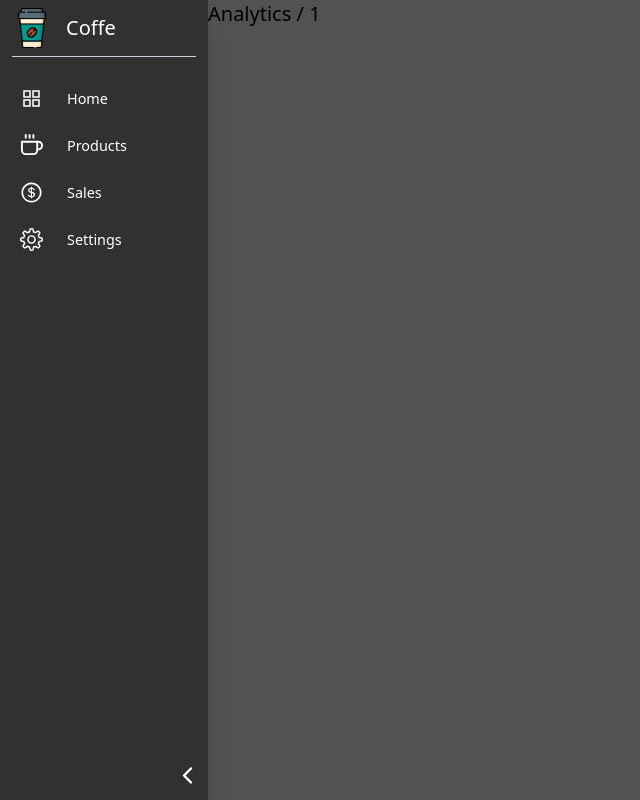
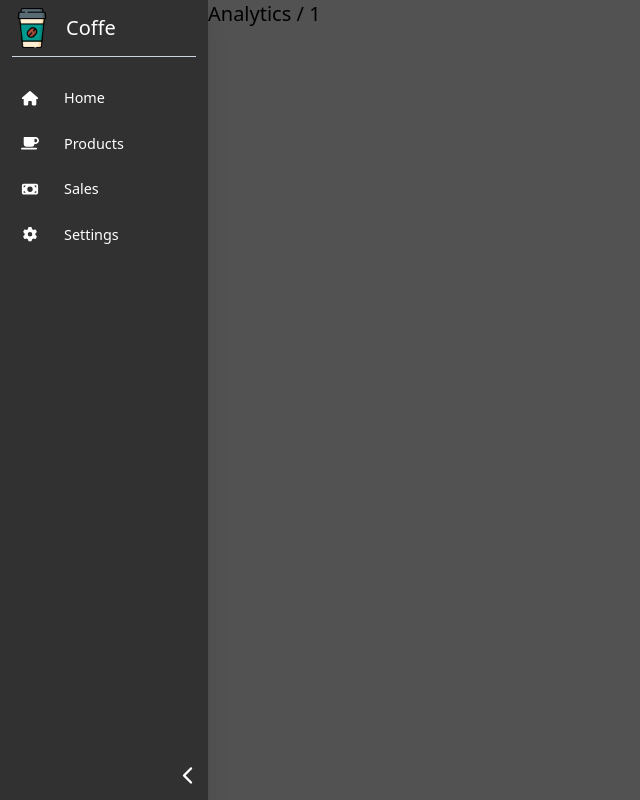
Before and after one commit to Daniel-LA0303/coffe_app, a React (Vite) app: page /analytics/1 in a window 1280 px wide. Shown: the whole page, without its empty margins (0-640 px from the left). Built offline with nearby package versions, Linux system fonts and the light colour scheme; no server answers.

Commit message:
sidebar new update

```diff
--- a/src/components/ContentAside/ContentAside.jsx
+++ b/src/components/ContentAside/ContentAside.jsx
@@ -4,7 +4,18 @@ import useApp from '../../hooks/useApp';
 
 const ContentAside = ({aside}) => {
 
-    const {coffe} = useApp();
+    const {
+        coffe,
+        openModal,
+        setOpenModal
+    } = useApp();
+
+    const handleClick = () => {
+        if(!aside){
+            setOpenModal(false)
+        }
+        console.log('click');
+    }
 
   return (
     <>
@@ -19,7 +30,9 @@ const ContentAside = ({aside}) => {
         </div>
         <div className={`${aside && 'bg-[#313131]'} h-1/6 mt-5 w-full text-white`}>
           <h3 className="my-5">Total: $500.30</h3>
-          <button className='bg-[#0D7377] w-full h-10 rounded-lg hover:bg-[#408b8e] transition duration-300 '>Add </button>
+          <button
+            onClick={() => handleClick()}
+            className='bg-[#0D7377] w-full h-10 rounded-lg hover:bg-[#408b8e] transition duration-300 '>Add </button>
         </div>
     </>
   )
--- a/src/context/AppContext.jsx
+++ b/src/context/AppContext.jsx
@@ -14,6 +14,8 @@ const AppProvider = ({children}) => {
     const [pizzas, setPizzas] = useState([])
     const [donuts, setDonuts] = useState([])
     const [biscuits, setBiscuits] = useState([])
+
+    const [openModal, setOpenModal] = useState(false)
 
     // const
 
@@ -45,7 +47,9 @@ const AppProvider = ({children}) => {
                 cakes,
                 pizzas,
                 donuts,
-                biscuits
+                biscuits,
+                openModal,
+                setOpenModal
             }}
         >
             {children}
--- a/src/layouts/sidebar/index.jsx
+++ b/src/layouts/sidebar/index.jsx
@@ -24,9 +24,11 @@ import { RiBuilding3Line } from "react-icons/ri";
 import {GrNotification} from 'react-icons/gr'
 import { useMediaQuery } from "react-responsive";
 import { MdMenu } from "react-icons/md";
-import { Link,  useLocation, useRoutes } from "react-router-dom";
+import { NavLink,  useLocation, useRoutes } from "react-router-dom";
 import ContentAside from "../../components/ContentAside/ContentAside";
-
+import useApp from "../../hooks/useApp";
+import { FontAwesomeIcon } from "@fortawesome/react-fontawesome";
+import { faBell, faCoffee, faDollar, faDollarSign, faGear, faHome, faMoneyBill, faMoneyCheck, faNoteSticky } from "@fortawesome/free-solid-svg-icons";
 
 const style = {
   position: 'absolute' ,
@@ -42,9 +44,15 @@ const style = {
 };
 
 const Sidebar = () => {
+
+  const {
+    openModal,
+    setOpenModal
+} = useApp();
+
   let isTabletMid = useMediaQuery({ query: "(max-width: 760px)" });
   const [open, setOpen] = useState(isTabletMid ? false : true);
-  const [openModal, setOpenModal] = useState(false)
+
   const sidebarRef = useRef();
   const { pathname } = useLocation();
 
@@ -93,18 +101,6 @@ const Sidebar = () => {
         },
       };
 
-  const subMenusList = [
-    {
-      name: "build",
-      icon: RiBuilding3Line,
-      menus: ["auth", "app settings", "stroage", "hosting"],
-    },
-    {
-      name: "analytics",
-      icon: TbReportAnalytics,
-      menus: ["dashboard", "realtime", "events"],
-    },
-  ];
 
   return (
     <div>
@@ -135,28 +131,28 @@ const Sidebar = () => {
         <div className="flex flex-col  h-full">
           <ul className="whitespace-pre px-2.5 text-[0.9rem] py-5 flex flex-col gap-1  font-medium overflow-x-hidden scrollbar-thin scrollbar-track-white scrollbar-thumb-slate-100   md:h-[68%] h-[70%]">
             <li>
-              <Link to={"/"} className="link">
-                <AiOutlineAppstore size={23} className="min-w-max" />
-                <h2>Home</h2>
-              </Link>
+              <NavLink to={"/"} className="link" >
+                <FontAwesomeIcon icon={faHome} width={20}/>
+                <p>Home</p>
+              </NavLink>
             </li>
             <li>
-              <Link to={"/products"} className="link">
-              <FiCoffee size={23} className="min-w-max" />
-                <h2>Products</h2>
-              </Link>
+              <NavLink to={"/products"} className="link">
+                <FontAwesomeIcon icon={faCoffee}  width={20}/>
+                <p>Products</p>
+              </NavLink>
             </li>
             <li>
-              <Link to={"/stroage"} className="link">
-                <AiOutlineDollar size={23} className="min-w-max" />
-                <h2>Sales</h2>
-              </Link>
+              <NavLink to={"/stroage"} className="link">
+                <FontAwesomeIcon icon={faMoneyBill} width={20} />
+                <p>Sales</p>
+              </NavLink>
             </li>
             <li>
-              <Link to={"/settings"} className="link">
-                <SlSettings size={23} className="min-w-max" />
-                <h2>Settings</h2>
-              </Link>
+              <NavLink to={"/settings"} className="link">
+                <FontAwesomeIcon icon={faGear} width={20}/>
+                <p>Settings</p>
+              </NavLink>
             </li>
           </ul>
 
@@ -189,27 +185,14 @@ const Sidebar = () => {
         <div className=" text-white" onClick={() => setOpen(true)}>
           <MdMenu size={25} />
         </div>
-        <div onClick={() => setOpenModal(!openModal)}>
-          <GrNotification size={25}/>
+        <div
+          onClick={() => setOpenModal(!openModal)}
+
+          className="text-white cursor-pointer"
+        >
+          <FontAwesomeIcon icon={faBell}/>
         </div>
       </div>
-      {/* <Dialog
-        open={openModal}
-        onClose={() => setOpenModal(false)}
-        // maxWidth="sm"
-        // fullWidth
-        // style={{ height: '500px' }}
-        style={{ width: '80%', height: '80%' }}
-      >
-        <DialogTitle>Title</DialogTitle>
-        <DialogContent>
-          <DialogContentText>Hi mon ami </DialogContentText>
-          <DialogActions>
-            <Button onClick={() => setOpenModal(false)}>Cancel</Button>
-            <Button autoFocus>Sumbit</Button>
-          </DialogActions>
-        </DialogContent>
-      </Dialog> */}
       <Modal
         open={openModal}
         onClose={() => setOpenModal(false)}
@@ -222,9 +205,6 @@ const Sidebar = () => {
               aside={false}
             />
           </div>
-          {/* <Button
-          // onClick={handleClose}
-          >Close Child Modal</Button> */}
         </Box>
       </Modal>
     </div>
```
